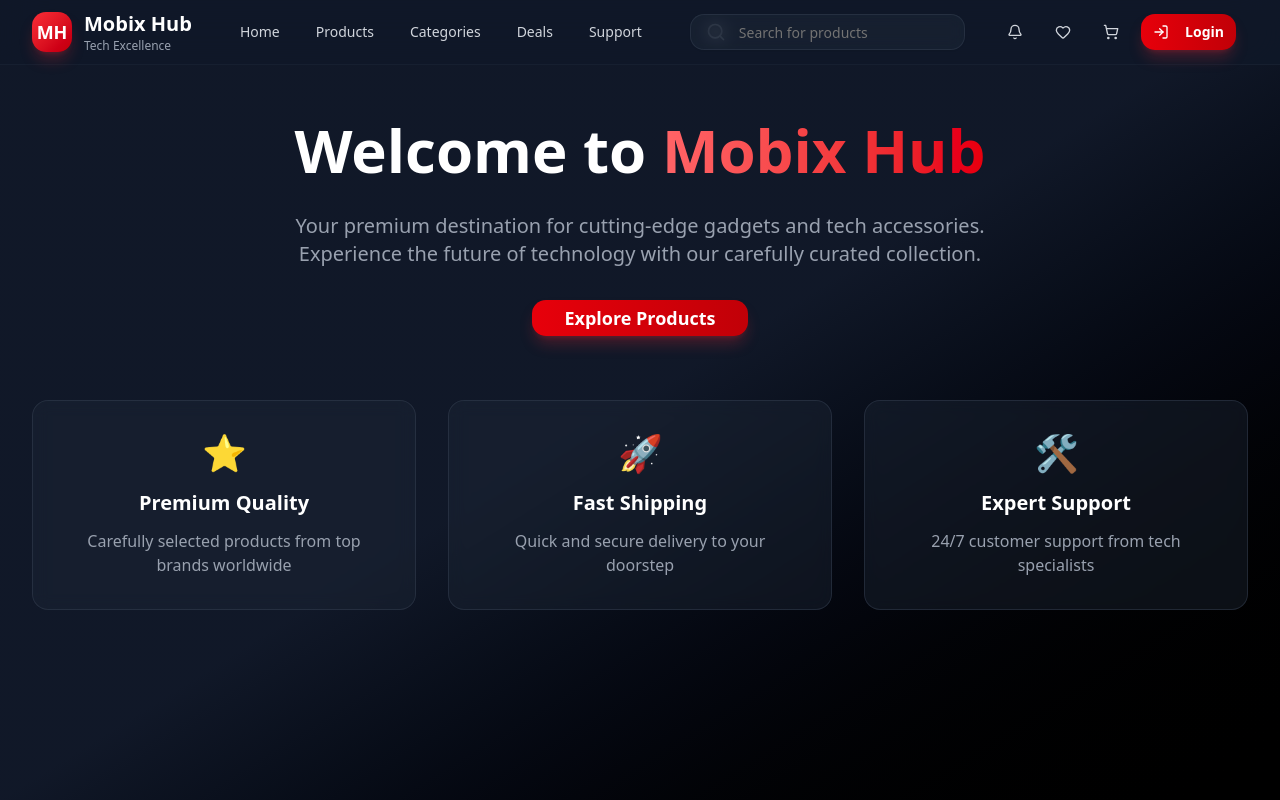
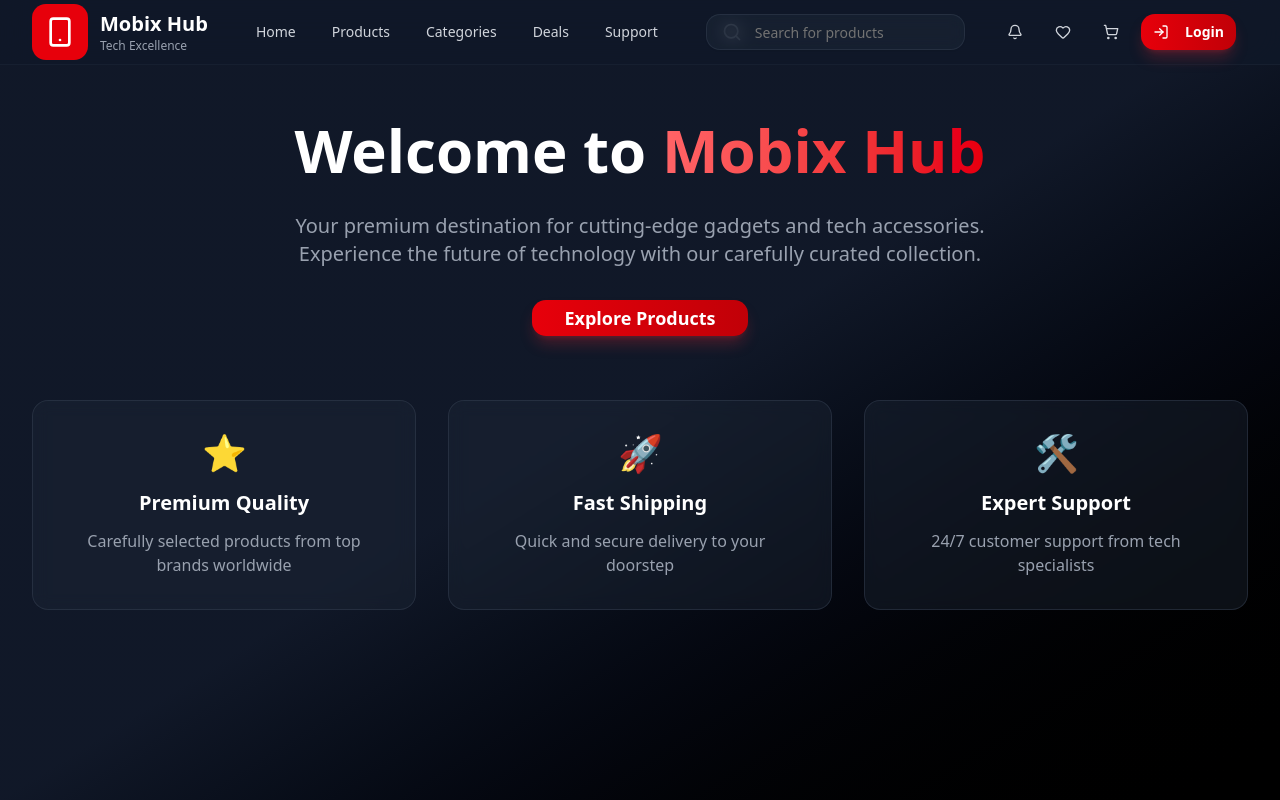
Before and after one commit to BhabishyaKC/MobixHub, a Next.js app in the folder client/: page / in a window 1280 px wide. Built offline with nearby package versions, Linux system fonts and the light colour scheme.

Commit message:
fixed bug in email registration fom and changed app logo at navbar

```diff
--- a/client/src/app/register/page.tsx
+++ b/client/src/app/register/page.tsx
@@ -16,7 +16,13 @@ import { useRouter } from "next/navigation"
 const validationSchema = Yup.object({
   firstName: Yup.string().min(2, "First name must be at least 2 characters").required("First name is required"),
   lastName: Yup.string().min(2, "Last name must be at least 2 characters").required("Last name is required"),
-  email: Yup.string().email("Invalid email address").required("Email is required"),
+email: Yup.string()
+  .email("Invalid email format")
+  .matches(
+    /^[a-zA-Z0-9._%+-]+@[a-zA-Z0-9.-]+\.[a-zA-Z]{2,}$/,
+    "Invalid email address"
+  )
+  .required("Email is required"),
   phone: Yup.string()
   .matches(/^[0-9]{10}$/, "Phone must be 10 digits")
   .required("Phone number is required"),
--- a/client/src/components/navbar.tsx
+++ b/client/src/components/navbar.tsx
@@ -1,7 +1,7 @@
 "use client"
 
 import { useState } from "react"
-import { Search, User, ShoppingCart, Menu, X, Bell, Heart, LogIn } from "lucide-react"
+import { Search, User, ShoppingCart, Menu, X, Bell, Heart, LogIn, Smartphone } from "lucide-react"
 import Link from "next/link"
 import { Button } from "@/components/ui/button"
 import { Input } from "@/components/ui/input"
@@ -28,8 +28,8 @@ export default function NavbarPage() {
             {/* Logo Section */}
             <div className="flex items-center space-x-8">
               <Link href="/" className="flex items-center space-x-3 hover:opacity-80 transition-opacity">
-                <div className="w-10 h-10 bg-gradient-to-br from-red-500 to-red-700 rounded-xl flex items-center justify-center shadow-lg shadow-red-500/25">
-                  <span className="text-white font-bold text-lg">MH</span>
+                <div className="bg-red-600 p-3 rounded-xl">
+                  <Smartphone className="h-8 w-8 text-white" />
                 </div>
                 <div className="flex flex-col">
                   <span className="text-xl font-bold text-white">Mobix Hub</span>
```
Also changed, not shown: 1 other file (tests, documents, lock files or other folders).
